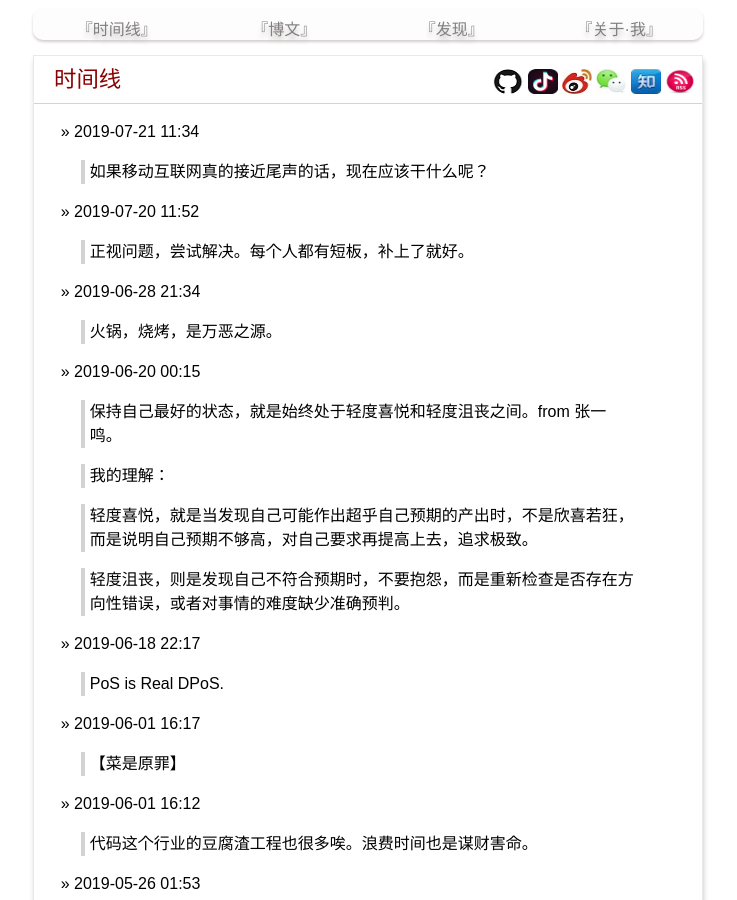
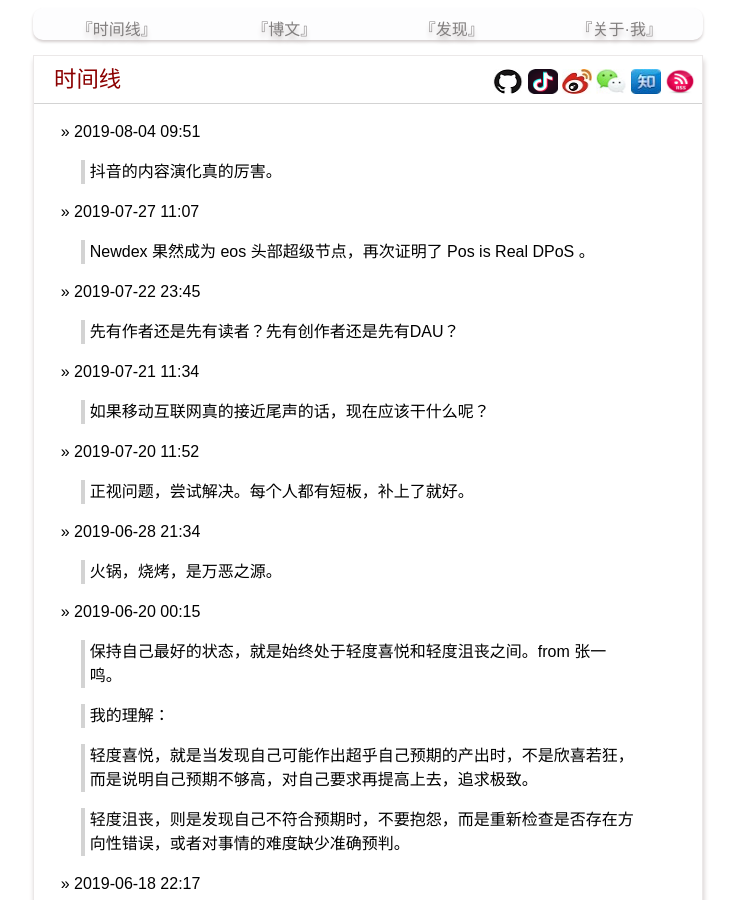
Before and after one commit to yanyiwu/blog, a Jekyll site: the page built from index.md, in a window 1280 px wide and 900 px high. Shown: the whole window, without its empty margins (272-1009 px from the left). Built offline with Jekyll 4.4.1, drawn with Linux system fonts in a browser that asks for light colours; Markdown is read by kramdown in place of the engine named in the settings; comment, search, counter and statistics services are not loaded.

Commit message:
[moment]

```diff
--- a/index.md
+++ b/index.md
@@ -2,6 +2,18 @@
 layout: posting
 title: 时间线
 ---
+
+&raquo; 2019-08-04 09:51
+
+> 抖音的内容演化真的厉害。
+
+&raquo; 2019-07-27 11:07
+
+> Newdex 果然成为 eos 头部超级节点，再次证明了 Pos is Real DPoS 。
+
+&raquo; 2019-07-22 23:45
+
+> 先有作者还是先有读者？先有创作者还是先有DAU？
 
 &raquo; 2019-07-21 11:34
 
```
